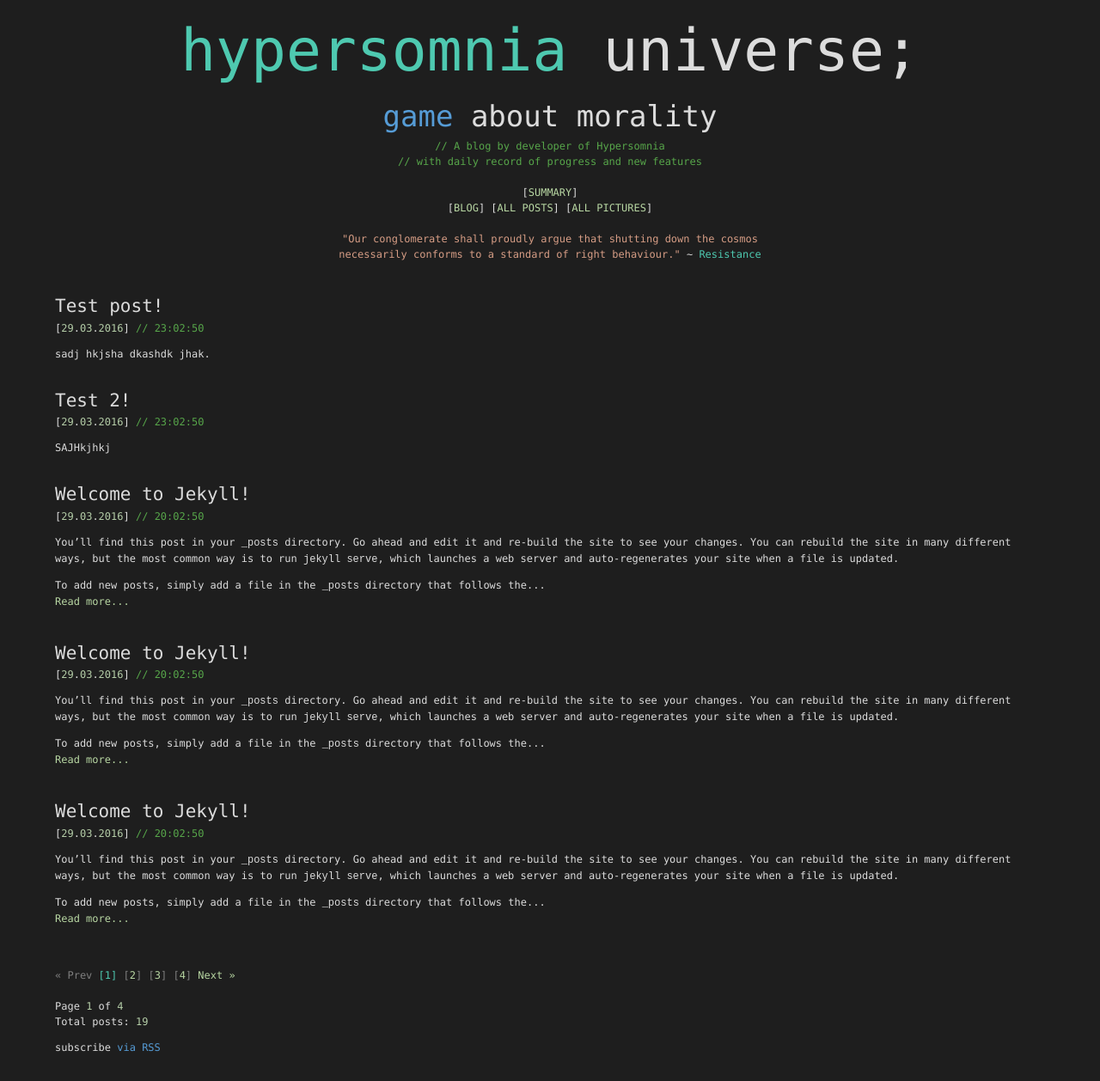
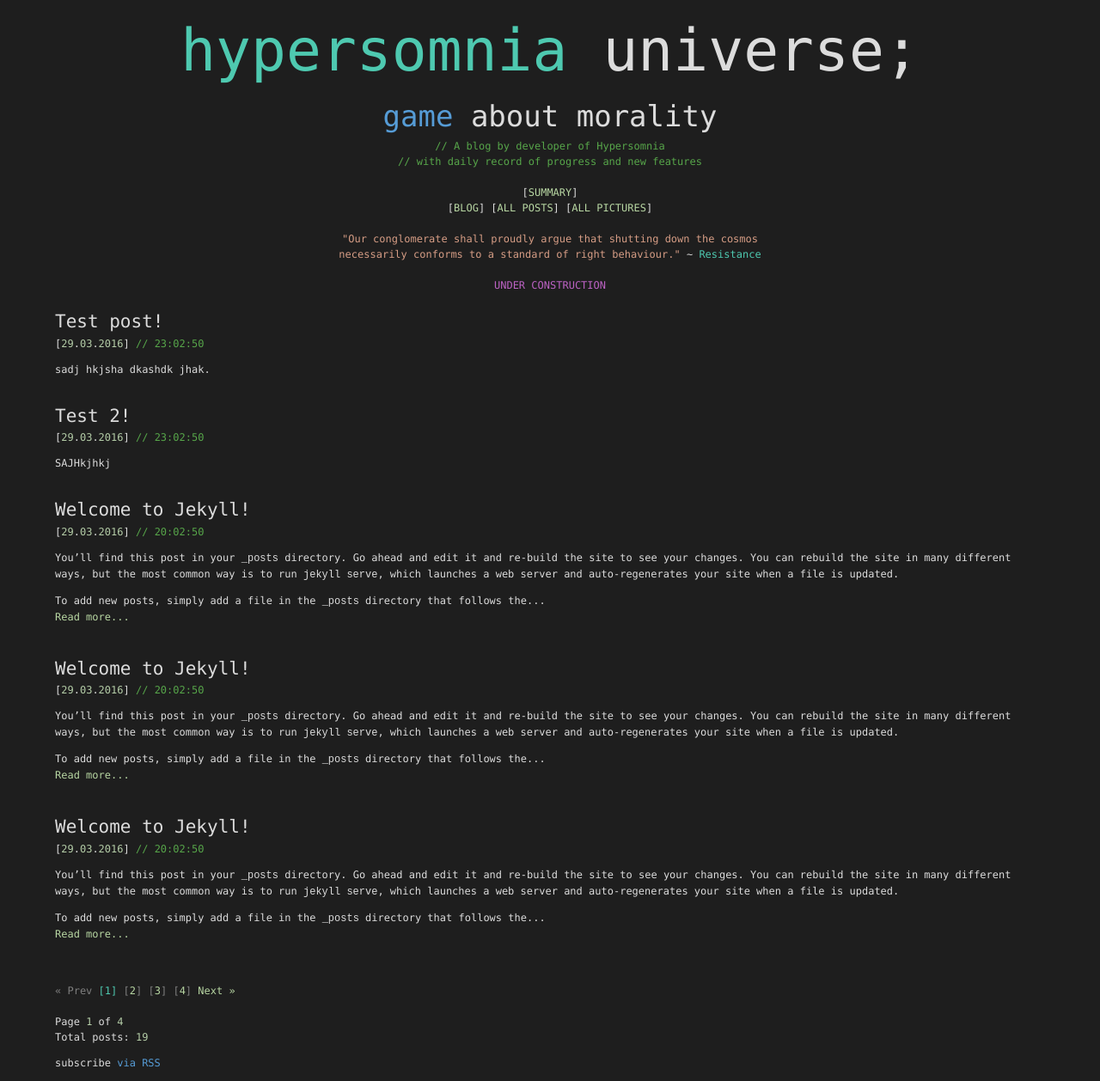
Before and after one commit to TeamHypersomnia/TeamHypersomnia.github.io, a Jekyll site: the page built from index.html, in a window 1280 px wide. Shown: the whole page at 86% size. Built offline with Jekyll 4.4.1, drawn with Linux system fonts in a browser that asks for light colours; the list of posts is cut into pages by our own code.

Commit message:
under construction

```diff
--- a/_includes/header.html
+++ b/_includes/header.html
@@ -24,7 +24,7 @@
 <br/>
 <br/>
 <!--<span class="vsprepro">#define</span> <span class="vsmacro">UNDER_CONSTRUCTION</span> <span class="vsnumber">1</span>-->
-<!--<span class="vsmacro">BLOG IS CURRENTLY UNDER CONSTRUCTION - CHECK BACK SOON</span> -->
+<span class="vsmacro">UNDER CONSTRUCTION</span>
 </div>
 
 </header>
```
